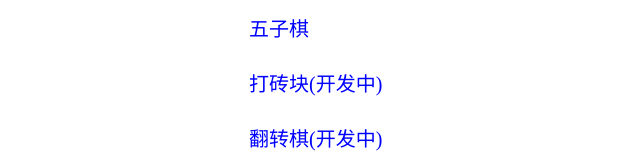
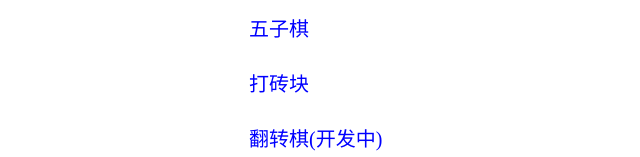
Before and after one commit to 348401669/348401669.github.io, a plain HTML site: page index.html in a window 1280 px wide. Shown: the part 229-386 px from the top of the page, without its empty margins (311-951 px from the left). Drawn offline with Linux system fonts and the light colour scheme.

Commit message:
Update index.html

```diff
--- a/index.html
+++ b/index.html
@@ -14,7 +14,7 @@
         <li><a href="./gameSnake/html/index.html" target="_blank">贪吃蛇</a></li>
         <li><a href="./gameSquare/html/index.html" target="_blank">数字华容道</a></li>
         <li><a href="./gameGoBang/goBang.html" target="_blank">五子棋</a></li>
-        <li><a href="#" target="_blank">打砖块(开发中)</a></li>
+        <li><a href="./gameBreakout/breakout.html" target="_blank">打砖块</a></li>
         <li><a href="#" target="_blank">翻转棋(开发中)</a></li>
         <li><a href="#" target="_blank">斗兽棋(开发中)</a></li>
         <li><a href="#" target="_blank">军棋(开发中)</a></li>
```
